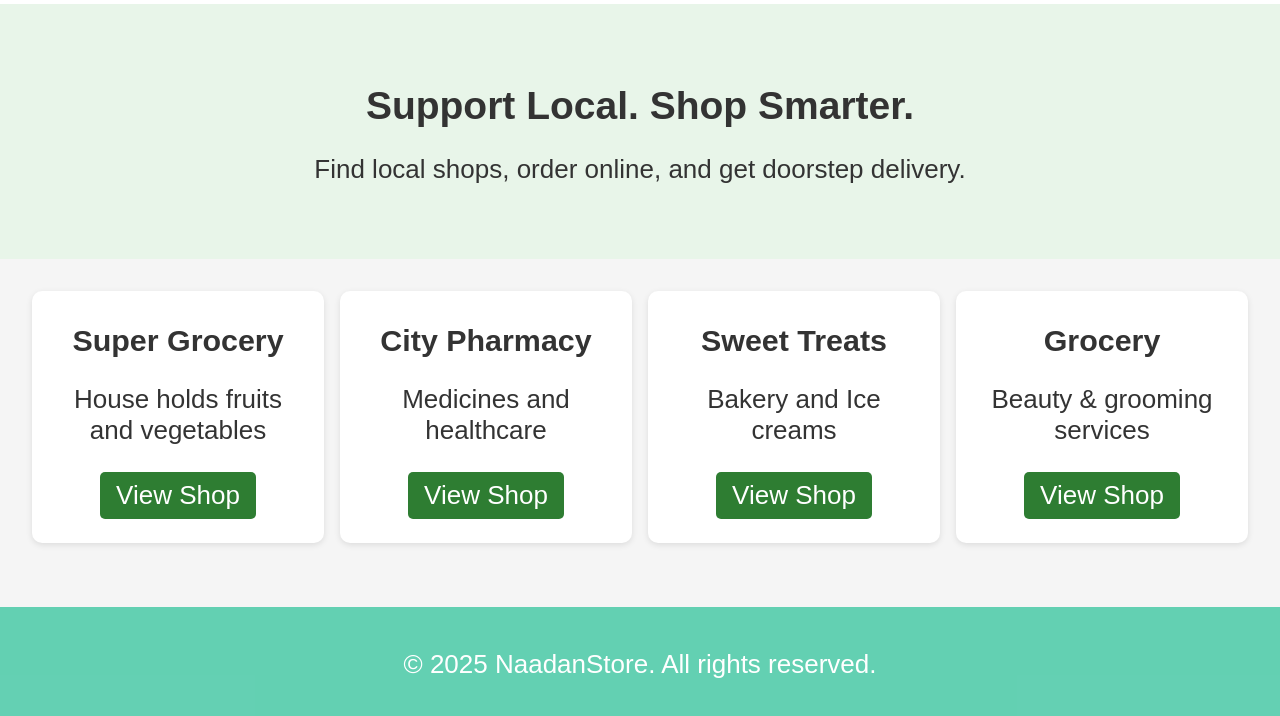
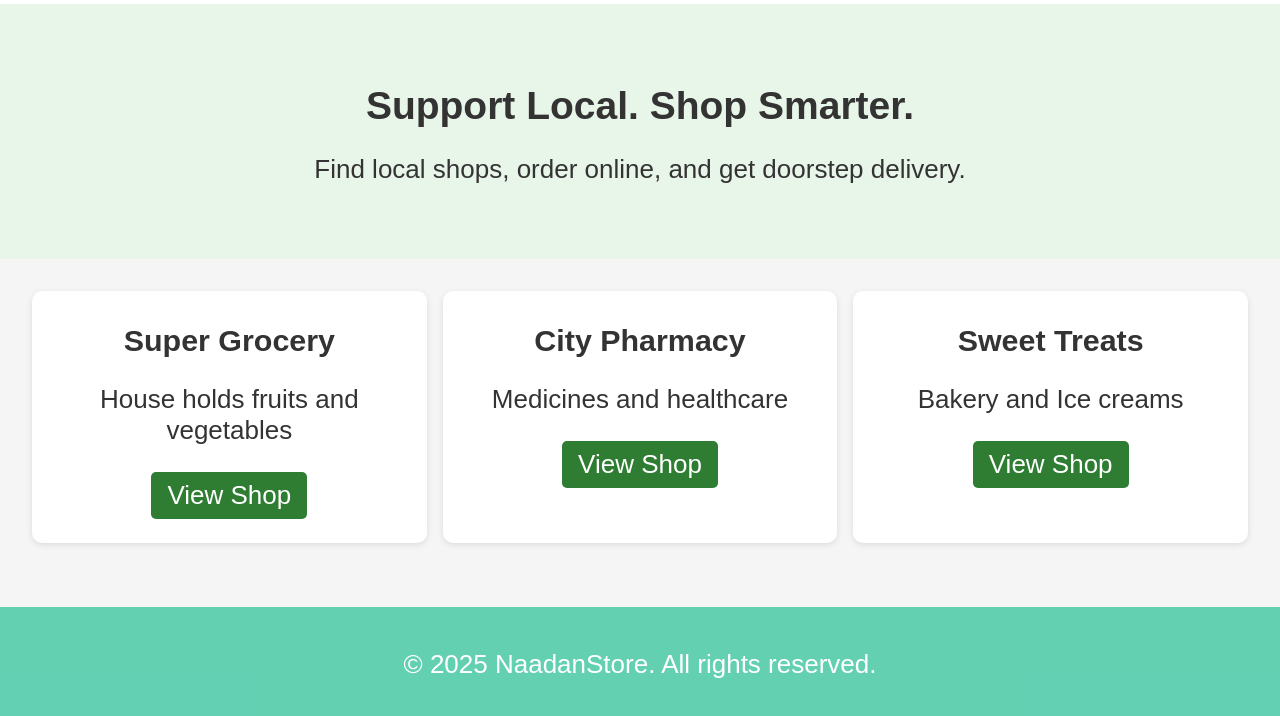
Before and after one commit to Naadanstore/NaadanStore, a plain HTML site: page index.html in a window 1280 px wide. Shown: the part 88-804 px from the top of the page. Drawn offline with Linux system fonts and the light colour scheme.

Commit message:
index.html

```diff
--- a/index.html
+++ b/index.html
@@ -115,11 +115,6 @@
       <p>Bakery and Ice creams</p>
       <button>View Shop</button>
     </div>
-    <div class="shop-card">
-      <h3>Grocery</h3>
-      <p>Beauty & grooming services</p>
-      <button>View Shop</button>
-    </div>
   </section>
 
   <!-- Footer -->
```
